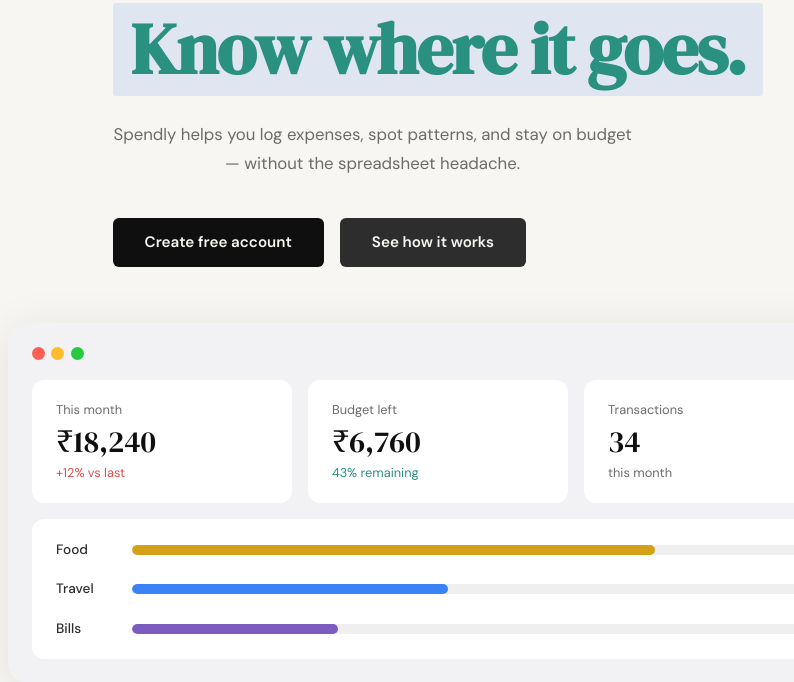
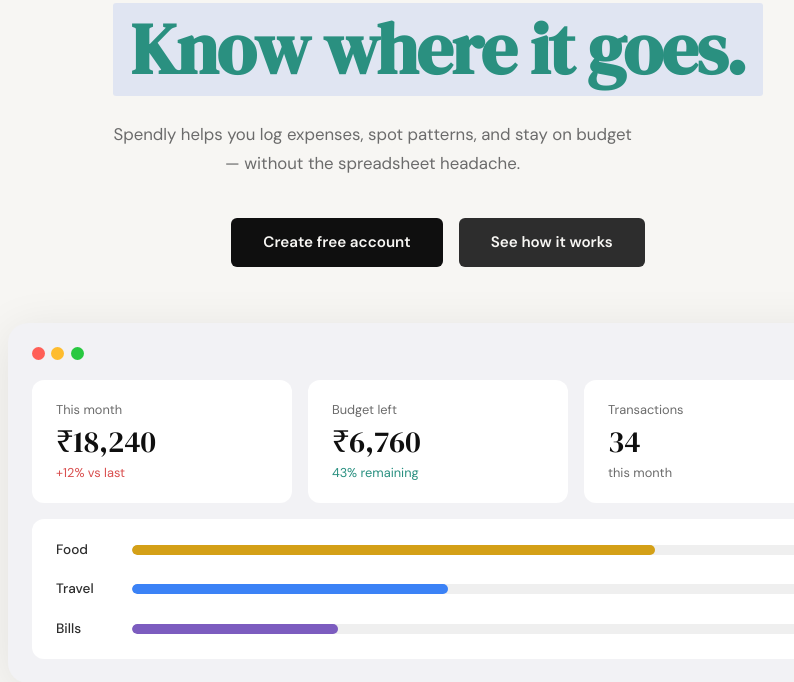
Before and after one commit to ajmalmbcet09-lang/EXPENSE-TRACKER, a Flask app: page / in a window 1280 px wide. Shown: the part 309-991 px from the top of the page, without its empty margins (202-996 px from the left). Run offline with Flask 3, Linux system fonts and the light colour scheme.

Commit message:
alignment of lp_actions

```diff
--- a/static/css/landing.css
+++ b/static/css/landing.css
@@ -74,8 +74,12 @@
 
 .lp-actions {
     display: flex;
+    flex-direction: row;
+    justify-content: center;
+    align-items: center;
     gap: 1rem;
     margin-bottom: 3.5rem;
+    width: 100%;
 }
 
 .lp-btn-primary,
@@ -206,5 +210,4 @@
 
 @media (max-width: 700px) {
     .lp-dash-stats { grid-template-columns: 1fr; }
-    .lp-actions    { flex-direction: column; align-items: center; }
 }
```
